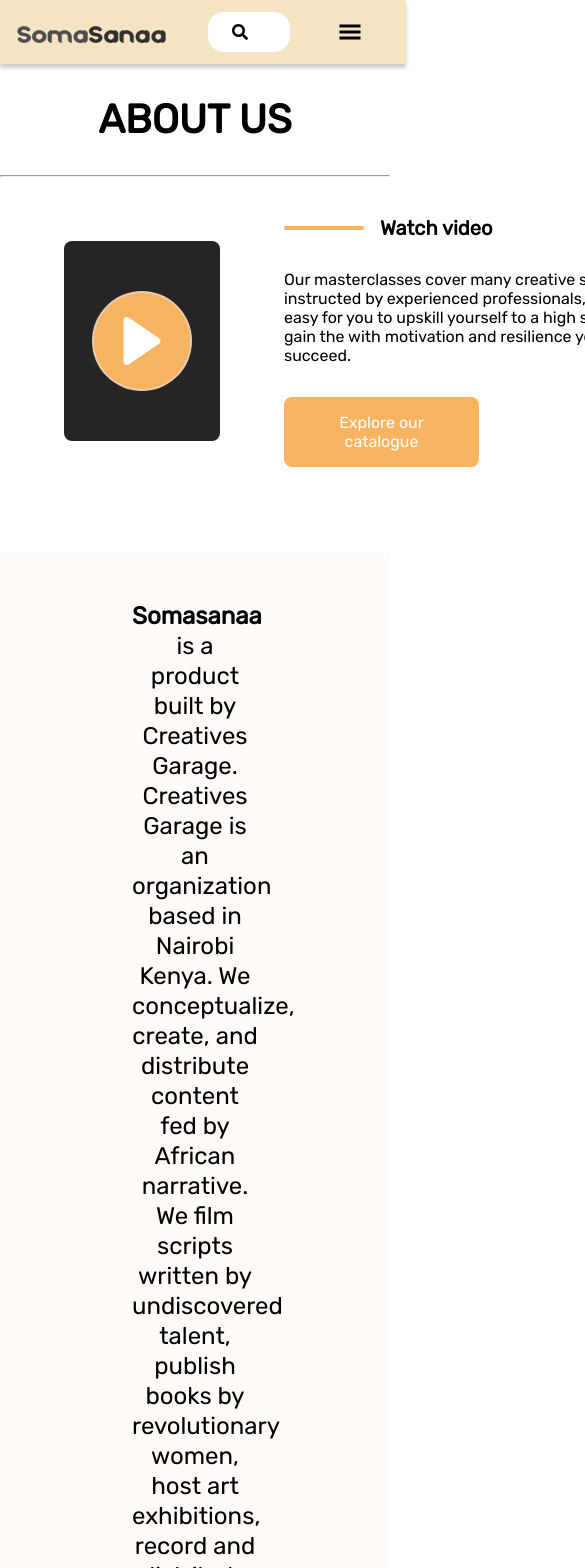
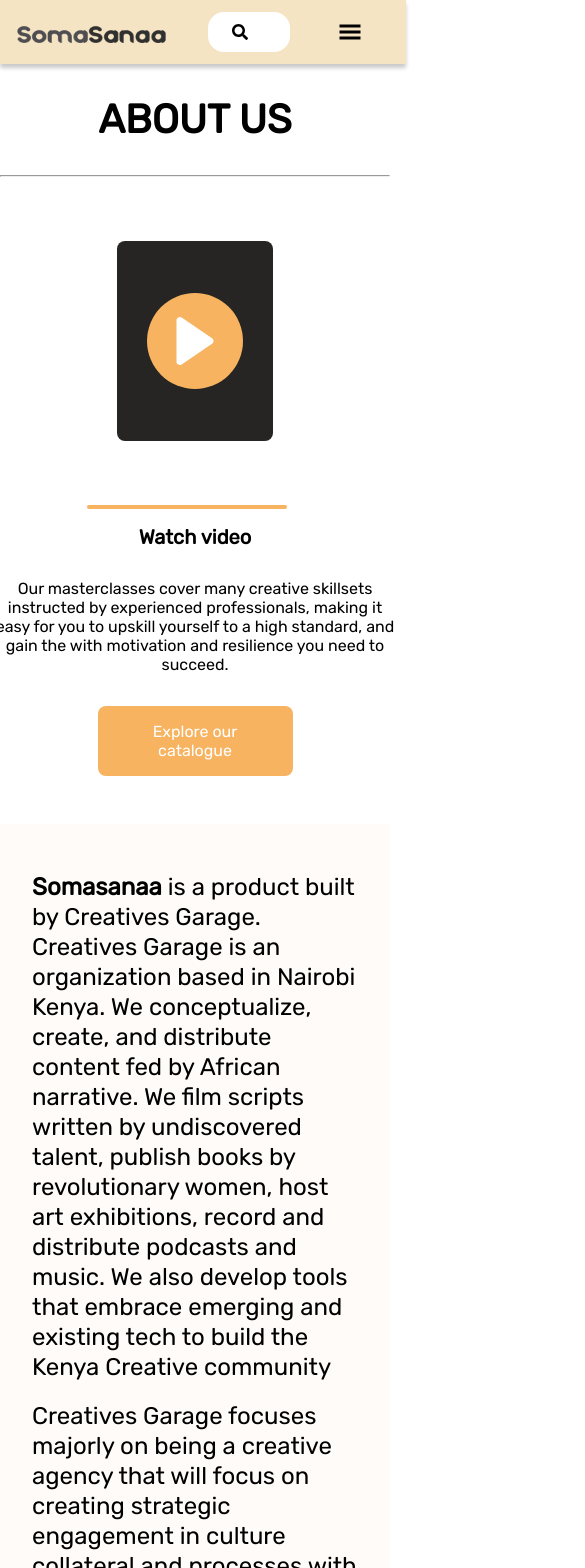
Before and after one commit to zidanegimiga/SomaSanaa, a Next.js app: page /about in a window 390 px wide. Shown: the top 1568 px of the page, 585 px wide, since content can reach past the window. Built offline with nearby package versions, Linux system fonts and the light colour scheme.

Commit message:
feat: make about us page responsive

```diff
--- a/src/pages/about.tsx
+++ b/src/pages/about.tsx
@@ -38,7 +38,7 @@ const About: FC = () => {
             <div className={styles.videoBtnsectionRight}>
               <div className={styles.watchVideo}>
                 <div className={styles.horizontalLine}></div>
-                <p>Watch video</p>
+                <span>Watch video</span>
               </div>
               <p>Our masterclasses cover many creative skillsets instructed by experienced professionals, making it easy for you to upskill yourself to a high standard, and gain the with motivation and resilience you need to succeed.</p>
               <Link href="/"><button className={styles.exploreBtn}>Explore our catalogue</button></Link>
--- a/src/styles/about.module.scss
+++ b/src/styles/about.module.scss
@@ -11,13 +11,19 @@
     }
 }
 
-.videoBtnsection{
+.videoBtnsection {
     display: flex;
     justify-content: space-between;
     margin-bottom: 48px;
+
+    @media(max-width: 769px) {
+        flex-direction: column;
+        justify-content: center;
+        align-items: center;
+    }
 }
 
-.videoBtnsectionLeft{
+.videoBtnsectionLeft {
     min-height: 200px;
     min-width: 40%;
     display: flex;
@@ -27,37 +33,44 @@
     background-color: #262524;
     border-radius: 8px;
 
+    @media (max-width: 376px) {
+        width: 80%;
+    }
 }
 
 @keyframes playButton {
-    0%{
+    0% {
         background-color: #fac585fc;
         width: 0px;
         height: 0px;
     }
-    25%{
+
+    25% {
         background-color: #fac380f0;
         width: 75px;
         height: 75px;
     }
-    50%{
+
+    50% {
         background-color: #ffe4c4e2;
         width: 100px;
         height: 100px;
     }
-    75%{
+
+    75% {
         background-color: #ffe4c4bd;
         width: 125px;
         height: 125px;
     }
-    100%{
+
+    100% {
         background-color: #ffe4c428;
         width: 150px;
         height: 150px;
     }
 }
 
-.videoBtnContainer{
+.videoBtnContainer {
     background-color: #ffe4c4;
     width: 1px;
     height: 1px;
@@ -72,7 +85,7 @@
     animation-fill-mode: forwards;
 }
 
-.videoBtn{
+.videoBtn {
     background-image: url("/play-button.svg");
     background-repeat: no-repeat;
     background-position: center;
@@ -85,46 +98,76 @@
     cursor: pointer;
     transition: all ease-in-out 0.3s;
 
-    &:hover{
+    &:hover {
         transform: scale(110%)
     }
 }
 
-.videoBtnsectionRight{
+.videoBtnsectionRight {
     width: 50%;
     display: flex;
     flex-direction: column;
     justify-content: center;
     align-items: flex-start;
 
-    p{
+    p {
         font-size: 16px;
         font-family: Rubik;
         font-weight: 400;
         width: 400px;
     }
+
+    @media(max-width: 769px) {
+        align-items: center;
+        p {
+            text-align: center;
+        }
+    }
+
+    @media(max-width: 426px) {
+        padding-left: 16px;
+        padding-right: 16px;
+    }
+
+    @media(max-width: 376px) {
+        p{
+            display: none;
+        }
+    }
 }
 
-.watchVideo{
+.watchVideo {
     display: flex;
     align-items: center;
     margin-bottom: 30px;
-    p{
+
+    span {
         font-family: Rubik;
         font-size: 20px;
         font-weight: 700;
     }
+
+    @media(max-width: 769px){
+        flex-direction: column;
+        span{
+            margin-top: 16px;
+        }
+    }
 }
 
-.horizontalLine{
+.horizontalLine {
     height: 4px;
     width: 80px;
     background-color: #f7b360;
     border-radius: 4px;
     margin-right: 16px;
+
+    @media(max-width: 769px) {
+        width: 200px;
+    }
 }
 
-.exploreBtn{
+.exploreBtn {
     margin-top: 32px;
     background-color: #f7b360;
     font-family: Rubik;
@@ -152,7 +195,25 @@
         line-height: 30px;
     }
 
-    span{
+    span {
         font-weight: bold;
     }
+
+    @media(max-width: 426px) {
+        padding-right: 32px;
+        padding-left: 32px;
+        text-align: left;
+    }
+
+    @media(max-width: 376px) {
+        padding-right: 16px;
+        padding-left: 16px;
+        text-align: left;
+
+        p {
+            font-size: 20px;
+            font-weight: 200;
+            line-height: 30px;
+        }
+    }
 }
--- a/src/styles/index.scss
+++ b/src/styles/index.scss
@@ -30,36 +30,58 @@ body{
 
 .Modal{
   position: absolute;
-  top: 8%;
-  left: 196px;
-  right: 196px;
-  bottom: 8%;
+  top: 20%;
+  bottom: 20%;
+  right: 25%;
+  left: 25%;
+  width: 1245px;
+  height: auto;
   border: none;
   outline: none;
   border-radius: 4px;
   overflow-y: scroll;
   background-color: #ffffff;
 
+  @media (max-width: 1441px) {
+    width: 1080px;
+    left: 15%;
+    right: 50%;
+    height: 600px;
+  }
+
   @media (max-width: 1025px) {
-    top: 50px;
-    bottom: 50px;
-    right: 40px;
-    left: 40px;
+    width: 790px;
+    left: 10%;
+    right: 50%;
+    height: 440px;
   }
 
   @media (max-width: 769px) {
-    top: 72px;
-    bottom: 24px;
-    right: 80px;
-    left: 80px;
+    width: 640px;
+    left: 8%;
+    right: 50%;
+    height: 364px;
   }
+
   @media (max-width: 426px) {
     width: 100%;
-    right: 0;
     left: 0;
-    overflow-x: hidden;
-    height: 90vh;
-    top: 10%;
+    right: 50%;
+    height: 240px;
+  }
+
+  @media (max-width: 376px) {
+    width: 100%;
+    left: 0;
+    right: 50%;
+    height: 220px;
+  }
+
+  @media (max-width: 321px) {
+    width: 100%;
+    left: 0;
+    right: 50%;
+    height: 200px;
   }
 }
 
```
